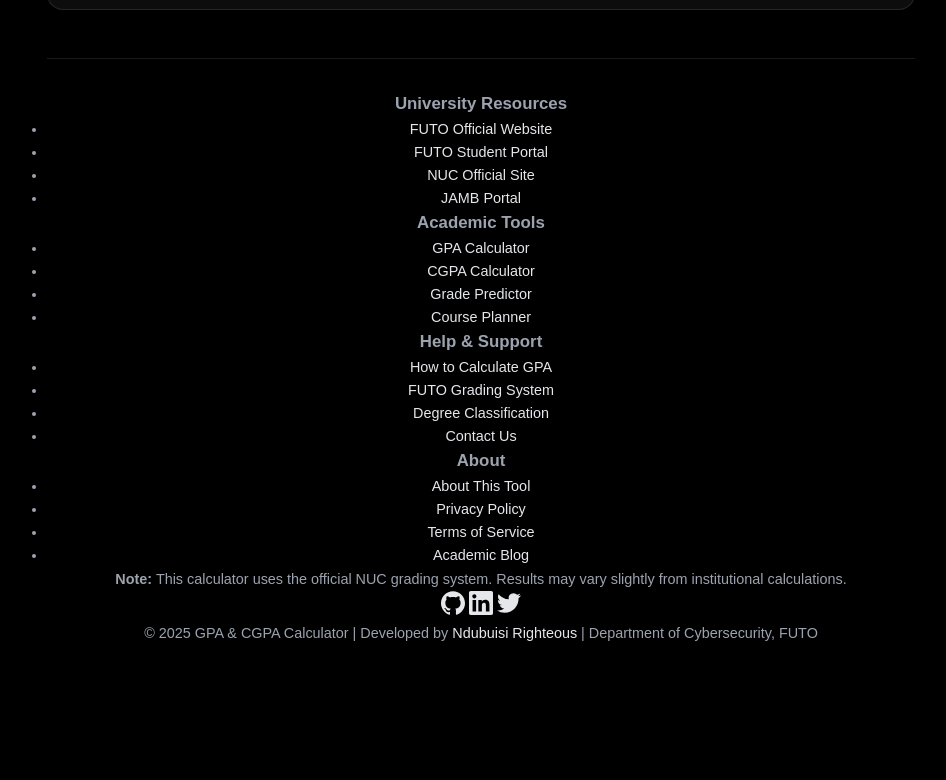
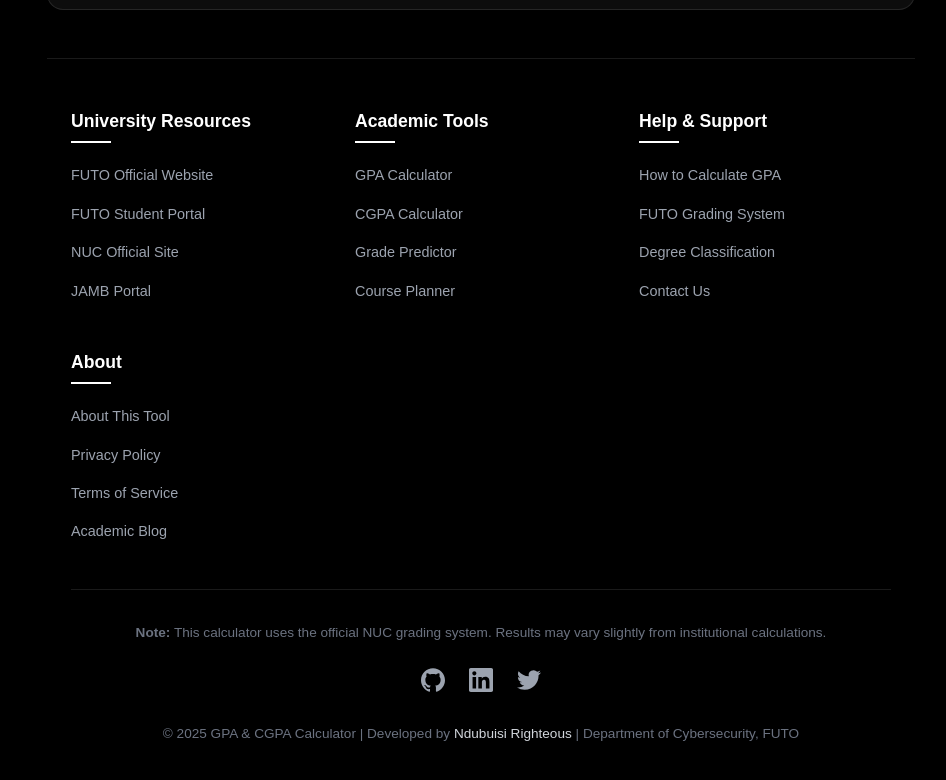
Before and after one commit to WrightDevs/CGPAcalculator-, a plain HTML site: page index.html in a window 1280 px wide. Shown: the part 818-1598 px from the top of the page, without its empty margins (159-1105 px from the left). Before the commit the page ends 1527 px from the top, so only its background shows below. Drawn offline with Linux system fonts and the light colour scheme.

Commit message:
Update styles.css

```diff
--- a/styles.css
+++ b/styles.css
@@ -360,15 +360,128 @@ input:focus {
   background-color: rgba(255, 255, 255, 0.1);
 }
 
-footer {
-  margin-top: auto;
-  text-align: center;
-  padding: 2rem 0;
-  color: var(--gray-400);
-  font-size: 0.9rem;
+/* Footer Styles */
+.site-footer {
+  background-color: rgba(0, 0, 0, 0.8);
+  color: var(--gray-300);
+  padding: 3rem 0 1.5rem;
   border-top: 1px solid rgba(255, 255, 255, 0.1);
+  margin-top: 3rem;
 }
 
+.footer-container {
+  max-width: 1200px;
+  margin: 0 auto;
+  padding: 0 1.5rem;
+}
+
+.footer-grid {
+  display: grid;
+  grid-template-columns: repeat(auto-fit, minmax(200px, 1fr));
+  gap: 2rem;
+  margin-bottom: 2rem;
+}
+
+.footer-section h3 {
+  color: var(--white);
+  font-size: 1.1rem;
+  margin-bottom: 1.2rem;
+  position: relative;
+  padding-bottom: 0.5rem;
+}
+
+.footer-section h3::after {
+  content: '';
+  position: absolute;
+  left: 0;
+  bottom: 0;
+  width: 40px;
+  height: 2px;
+  background: var(--white);
+}
+
+.footer-section ul {
+  list-style: none;
+}
+
+.footer-section li {
+  margin-bottom: 0.8rem;
+}
+
+.footer-section a {
+  color: var(--gray-400);
+  transition: var(--transition);
+  font-size: 0.9rem;
+}
+
+.footer-section a:hover {
+  color: var(--white);
+  padding-left: 5px;
+}
+
+.footer-bottom {
+  border-top: 1px solid rgba(255, 255, 255, 0.1);
+  padding-top: 2rem;
+  display: flex;
+  flex-direction: column;
+  gap: 1.5rem;
+}
+
+.university-disclaimer {
+  text-align: center;
+  font-size: 0.85rem;
+  color: var(--gray-500);
+}
+
+.copyright-social {
+  display: flex;
+  flex-direction: column;
+  align-items: center;
+  gap: 1.5rem;
+}
+
+.social-links {
+  display: flex;
+  gap: 1.5rem;
+}
+
+.social-links a {
+  color: var(--gray-400);
+  transition: var(--transition);
+}
+
+.social-links a:hover {
+  color: var(--white);
+  transform: translateY(-3px);
+}
+
+.copyright {
+  text-align: center;
+  font-size: 0.85rem;
+  color: var(--gray-500);
+}
+
+.copyright a {
+  color: var(--gray-300);
+  font-weight: 500;
+}
+
+/* Responsive Footer */
+@media (max-width: 768px) {
+  .footer-grid {
+    grid-template-columns: 1fr 1fr;
+  }
+
+  .footer-bottom {
+    text-align: center;
+  }
+}
+
+@media (max-width: 480px) {
+  .footer-grid {
+    grid-template-columns: 1fr;
+  }
+}
 /* Animations */
 @keyframes pulse {
   0% {
```
